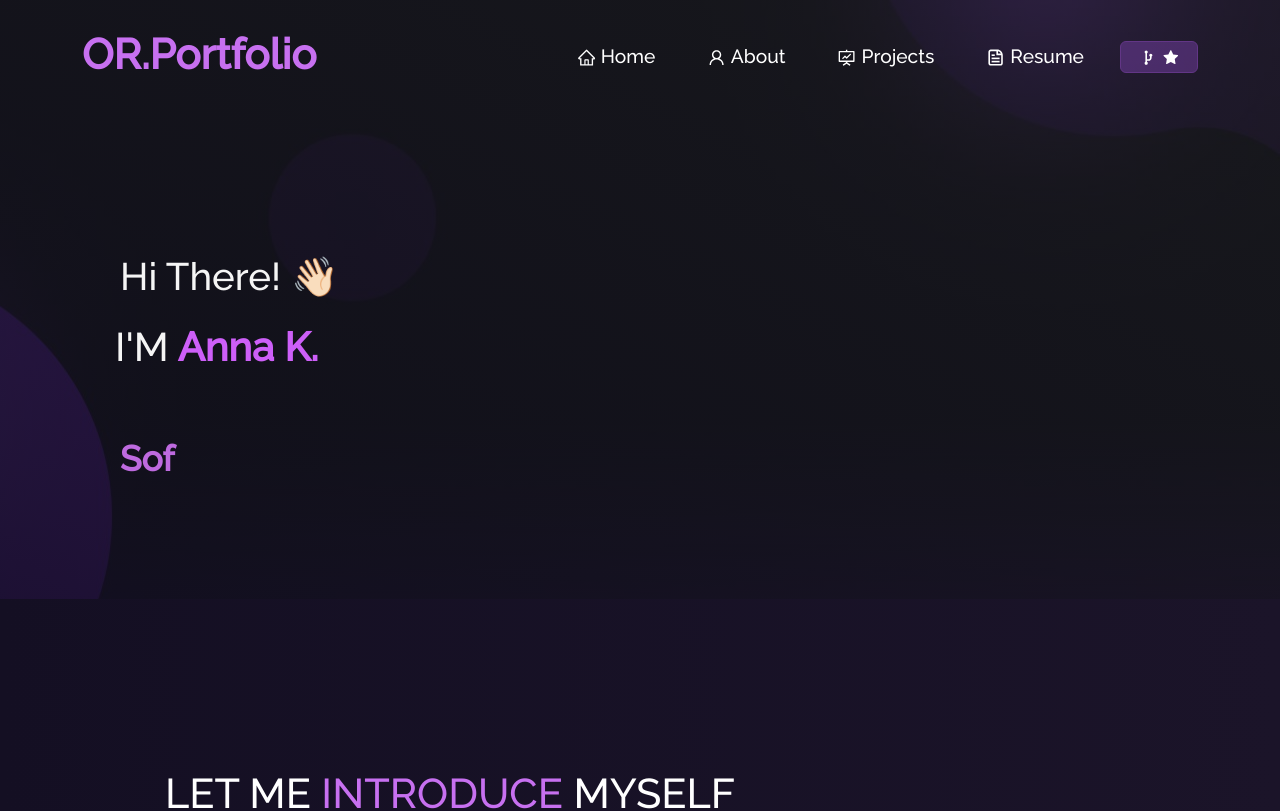
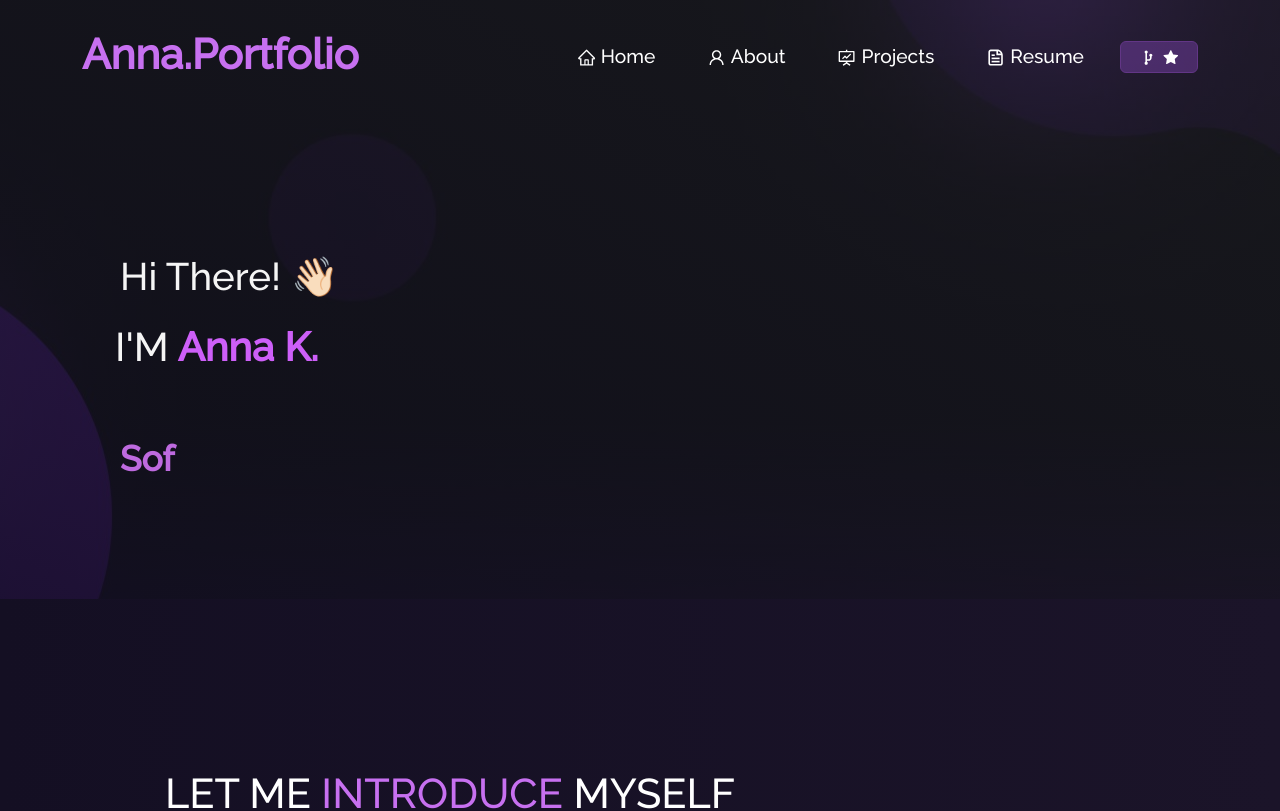
Before and after one commit to lwblack/portfolio, a React (Vite) app: page / in a window 1280 px wide. Shown: the top 811 px of the page. Built offline with nearby package versions, Linux system fonts and the light colour scheme.

Commit message:
update navbar.jsx

```diff
--- a/src/components/Navbar.jsx
+++ b/src/components/Navbar.jsx
@@ -38,7 +38,7 @@ function NavBar() {
       <Container>
         <Navbar.Brand href="/" className="d-flex">
             <h1 style={{ fontSize: "2.1em", paddingBottom: "20px",paddingTop:"20px"}}>
-             <strong className="purple">OR.Portfolio</strong>
+             <strong className="purple">Anna.Portfolio</strong>
           </h1>
         </Navbar.Brand>
         <Navbar.Toggle
```
